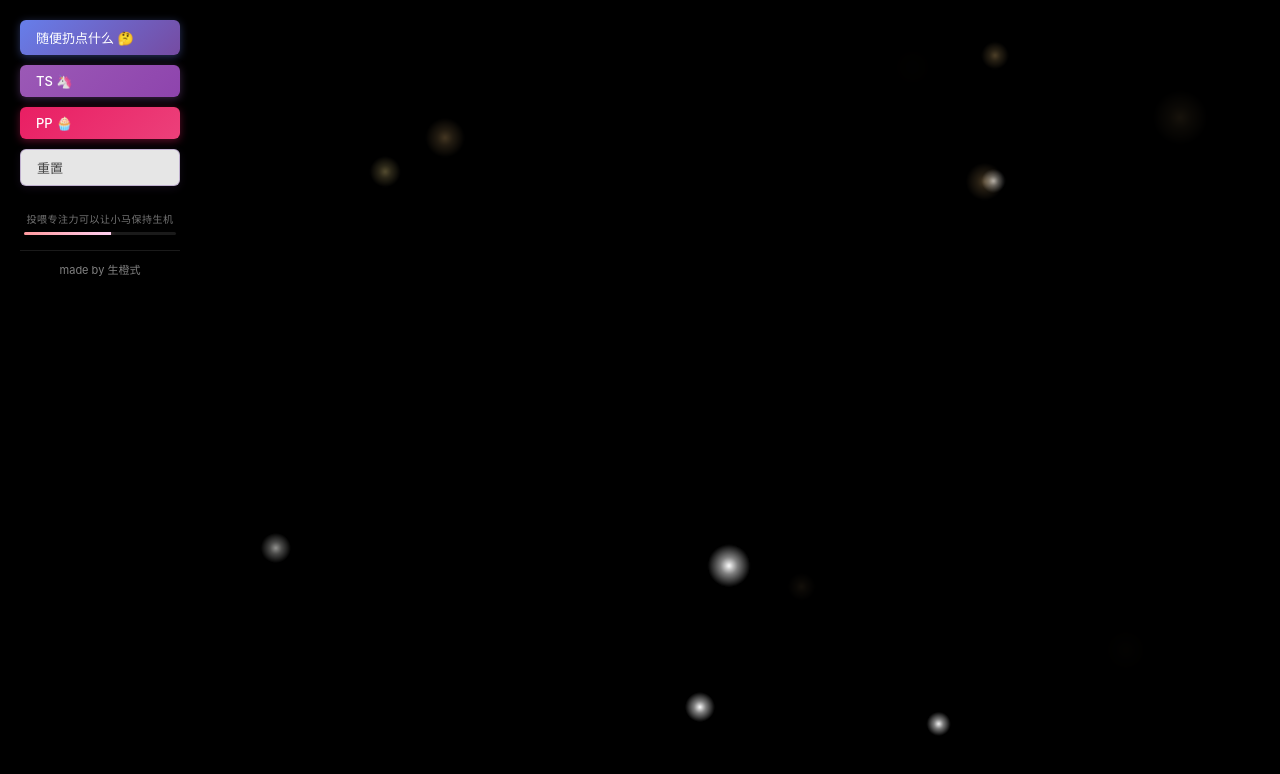
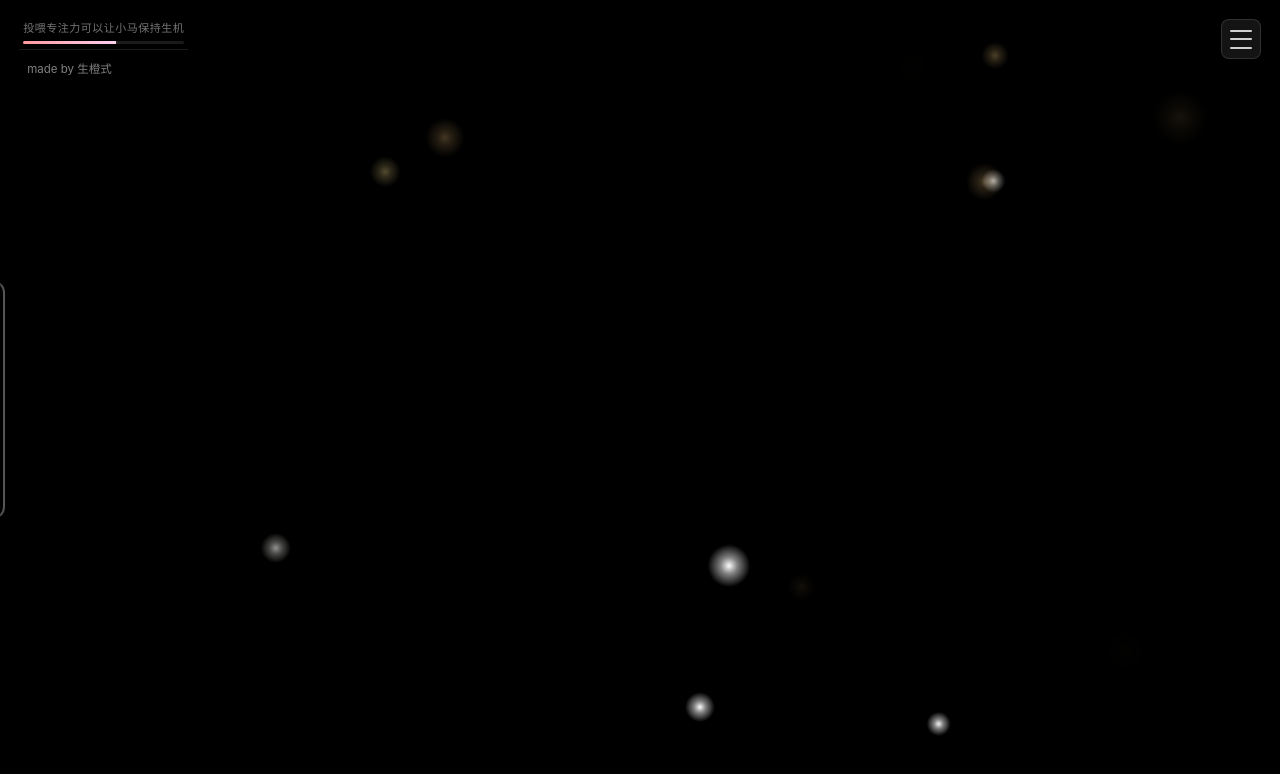
Before and after one commit to senwich/SenwichScene, a Vue app: page / in a window 1280 px wide. Shown: the top 774 px of the page. Built offline with nearby package versions, Linux system fonts and the light colour scheme.

Commit message:
feat:menu hide

```diff
--- a/src/App.vue
+++ b/src/App.vue
@@ -1,5 +1,5 @@
 <script setup lang="ts">
-import { watch } from "vue";
+import { ref, watch, onMounted, onUnmounted } from "vue";
 import { useSplatViewer } from "./composables/useSplatViewer";
 import { usePonyCare } from "./composables/usePonyCare";
 
@@ -9,6 +9,52 @@ const { energy } = usePonyCare();
 // Connect energy system to viewer
 watch(energy, (newEnergy) => {
   updateEnergy(newEnergy);
+});
+
+// ── Sidebar toggle (hamburger button / swipe) ──
+const sidebarOpen = ref(false);
+
+function toggleSidebar() {
+  sidebarOpen.value = !sidebarOpen.value;
+}
+
+function closeSidebar() {
+  sidebarOpen.value = false;
+}
+
+// Touch swipe detection
+let touchStartX = 0;
+let touchStartY = 0;
+const SWIPE_EDGE = 30;
+const SWIPE_MIN = 50;
+
+function onTouchStart(e: TouchEvent) {
+  const t = e.touches[0];
+  if (!t) return;
+  touchStartX = t.clientX;
+  touchStartY = t.clientY;
+}
+
+function onTouchEnd(e: TouchEvent) {
+  const t = e.changedTouches[0];
+  if (!t) return;
+  const dx = t.clientX - touchStartX;
+  const dy = Math.abs(t.clientY - touchStartY);
+  if (touchStartX < SWIPE_EDGE && dx > SWIPE_MIN && dx > dy) {
+    sidebarOpen.value = true;
+  } else if (sidebarOpen.value && dx < -SWIPE_MIN && Math.abs(dx) > dy) {
+    sidebarOpen.value = false;
+  }
+}
+
+onMounted(() => {
+  document.addEventListener('touchstart', onTouchStart, { passive: true });
+  document.addEventListener('touchend', onTouchEnd, { passive: true });
+});
+
+onUnmounted(() => {
+  document.removeEventListener('touchstart', onTouchStart);
+  document.removeEventListener('touchend', onTouchEnd);
 });
 </script>
 
@@ -21,31 +67,43 @@ watch(energy, (newEnergy) => {
       @change="handleFileSelect"
       style="display: none"
     />
-    <div class="controls-sidebar">
-      <button class="file-button" @click="triggerFileSelect">
-        随便扔点什么 🤔
-      </button>
-      <button class="twilight-button" @click="loadTwilightSparkle">
-        TS 🦄
-      </button>
-      <button class="pinkie-button" @click="loadPinkiePie">
-        PP 🧁
-      </button>
-      <button class="reset-button" @click="resetView()">
-        重置
-      </button>
 
+    <!-- Always-visible labels at top-left -->
+    <div class="top-left-labels">
       <div class="energy-indicator" title="Focus Energy">
         <div class="energy-hint">投喂专注力可以让小马保持生机</div>
         <div class="energy-bar">
           <div class="energy-fill" :style="{ width: (energy * 100) + '%' }"></div>
         </div>
       </div>
+      <div class="credit-label">made by 生橙式</div>
+    </div>
 
-      <div class="credit-label">
-        made by 生橙式
+    <!-- ☰ Hamburger button — always visible -->
+    <button class="hamburger-btn" :class="{ 'hamburger-open': sidebarOpen }" @click="toggleSidebar">
+      <span></span><span></span><span></span>
+    </button>
+
+    <!-- Left-edge hover trigger (PC only, pure CSS reveal) -->
+    <div class="hover-trigger">
+      <div class="controls-sidebar hover-sidebar">
+        <button class="file-button" @click="triggerFileSelect">随便扔点什么 🤔</button>
+        <button class="twilight-button" @click="loadTwilightSparkle">TS 🦄</button>
+        <button class="pinkie-button" @click="loadPinkiePie">PP 🧁</button>
+        <button class="reset-button" @click="resetView()">重置</button>
       </div>
     </div>
+
+    <!-- JS-controlled sidebar (hamburger / swipe) -->
+    <div class="controls-sidebar js-sidebar" :class="{ 'sidebar-visible': sidebarOpen }">
+      <button class="file-button" @click="triggerFileSelect">随便扔点什么 🤔</button>
+      <button class="twilight-button" @click="loadTwilightSparkle">TS 🦄</button>
+      <button class="pinkie-button" @click="loadPinkiePie">PP 🧁</button>
+      <button class="reset-button" @click="resetView()">重置</button>
+    </div>
+
+    <!-- Backdrop — closes sidebar on click -->
+    <div v-if="sidebarOpen" class="sidebar-backdrop" @click="closeSidebar"></div>
   </div>
 </template>
 
@@ -61,99 +119,29 @@ watch(energy, (newEnergy) => {
   position: relative;
   background-color: #000;
 }
-
 .container:active {
   cursor: grabbing;
 }
 
-.controls-sidebar {
+/* ═══════════════════════════════════════════════
+   Always-visible labels (top-left)
+   ═══════════════════════════════════════════════ */
+.top-left-labels {
   position: absolute;
-  top: 20px;
-  left: 20px;
-  display: flex;
-  flex-direction: column;
-  gap: 10px;
-  z-index: 10;
-  pointer-events: none; /* Let clicks pass through empty space */
+  top: clamp(10px, 1.5vw, 20px);
+  left: clamp(10px, 1.5vw, 20px);
+  z-index: 20;
+  pointer-events: none;
+  max-width: clamp(140px, 18vw, 220px);
 }
 
-.controls-sidebar button {
-  pointer-events: auto; /* Enable clicks on buttons */
-  padding: 8px 16px;
-  font-size: 13px;
-  font-weight: 500;
-  color: white;
-  border: none;
-  border-radius: 6px;
-  cursor: pointer;
-  transition: all 0.2s ease;
-  font-family: -apple-system, BlinkMacSystemFont, 'Segoe UI', Roboto, 'Helvetica Neue', Arial, sans-serif;
-  text-align: left;
-  width: 160px;
-  display: flex;
-  align-items: center;
-  justify-content: space-between;
-}
-
-.file-button {
-  background: linear-gradient(135deg, #667eea 0%, #764ba2 100%);
-  box-shadow: 0 2px 8px rgba(102, 126, 234, 0.4);
-}
-
-.file-button:hover {
-  transform: translateX(2px);
-  box-shadow: 0 4px 12px rgba(102, 126, 234, 0.6);
-}
-
-.twilight-button {
-  background: linear-gradient(135deg, #9b59b6 0%, #8e44ad 100%);
-  box-shadow: 0 2px 8px rgba(155, 89, 182, 0.4);
-}
-
-.twilight-button:hover {
-  transform: translateX(2px);
-  box-shadow: 0 4px 12px rgba(155, 89, 182, 0.6);
-}
-
-.pinkie-button {
-  background: linear-gradient(135deg, #e91e63 0%, #ec407a 100%);
-  box-shadow: 0 2px 8px rgba(233, 30, 99, 0.4);
-}
-
-.pinkie-button:hover {
-  transform: translateX(2px);
-  box-shadow: 0 4px 12px rgba(233, 30, 99, 0.6);
-}
-
-
-.reset-button {
-  background: rgba(255, 255, 255, 0.9);
-  color: #444 !important;
-  border: 1px solid rgba(118, 75, 162, 0.35) !important;
-  box-shadow: 0 2px 8px rgba(118, 75, 162, 0.15);
-}
-
-.reset-button:hover {
-  background: rgba(255, 255, 255, 1);
-  transform: translateX(2px);
-  box-shadow: 0 4px 12px rgba(118, 75, 162, 0.25);
-}
-
-.controls-sidebar button:active {
-  transform: translateX(0);
-  opacity: 0.9;
-}
-
-.energy-indicator {
-  padding: 0 4px;
-  margin-top: 15px;
-}
+.energy-indicator { padding: 0 4px; }
 
 .energy-hint {
-  font-size: 10px;
+  font-size: clamp(8px, 1vw, 11px);
   color: rgba(255, 255, 255, 0.45);
   margin-bottom: 6px;
-  text-align: center;
+  text-align: left;
   font-family: -apple-system, BlinkMacSystemFont, 'Segoe UI', Roboto, sans-serif;
   letter-spacing: 0.5px;
 }
@@ -176,13 +164,213 @@ watch(energy, (newEnergy) => {
 .credit-label {
   margin-top: 5px;
   padding: 4px 8px;
-  font-size: 11px;
+  font-size: clamp(9px, 0.9vw, 12px);
   color: rgba(255, 255, 255, 0.5);
-  text-align: center;
+  text-align: left;
   user-select: none;
   pointer-events: none;
   font-family: -apple-system, BlinkMacSystemFont, 'Segoe UI', Roboto, 'Helvetica Neue', Arial, sans-serif;
   border-top: 1px solid rgba(255, 255, 255, 0.1);
   padding-top: 10px;
 }
+
+/* ═══════════════════════════════════════════════
+   ☰ Hamburger button (always visible)
+   ═══════════════════════════════════════════════ */
+.hamburger-btn {
+  display: flex;
+  position: absolute;
+  top: clamp(10px, 1.5vw, 20px);
+  right: clamp(10px, 1.5vw, 20px);
+  z-index: 30;
+  width: clamp(30px, 3.5vw, 40px);
+  height: clamp(30px, 3.5vw, 40px);
+  padding: 6px;
+  background: rgba(255, 255, 255, 0.08);
+  backdrop-filter: blur(10px);
+  -webkit-backdrop-filter: blur(10px);
+  border: 1px solid rgba(255, 255, 255, 0.12);
+  border-radius: 8px;
+  cursor: pointer;
+  flex-direction: column;
+  justify-content: space-around;
+  align-items: center;
+  transition: background 0.2s ease;
+}
+.hamburger-btn:hover {
+  background: rgba(255, 255, 255, 0.15);
+}
+
+.hamburger-btn span {
+  display: block;
+  width: clamp(16px, 1.8vw, 22px);
+  height: 2px;
+  background: rgba(255, 255, 255, 0.8);
+  border-radius: 2px;
+  transition: all 0.3s ease;
+  transform-origin: center;
+}
+
+.hamburger-btn.hamburger-open span:nth-child(1) {
+  transform: rotate(45deg) translate(5px, 5px);
+}
+.hamburger-btn.hamburger-open span:nth-child(2) {
+  opacity: 0;
+}
+.hamburger-btn.hamburger-open span:nth-child(3) {
+  transform: rotate(-45deg) translate(5px, -5px);
+}
+
+/* ═══════════════════════════════════════════════
+   Hover trigger zone (PC only, pure CSS)
+   A tall narrow strip on the left edge.
+   On hover, it reveals .hover-sidebar via CSS.
+   ═══════════════════════════════════════════════ */
+.hover-trigger {
+  position: absolute;
+  top: 0;
+  left: 0;
+  width: 22px;
+  height: 100%;
+  z-index: 16;
+}
+
+/* The hover-sidebar sits inside the trigger, hidden off-screen */
+.hover-sidebar {
+  position: absolute;
+  top: 50%;
+  left: 0;
+  transform: translate(calc(-100% + 5px), -50%);
+  transition: transform 0.3s cubic-bezier(0.4, 0, 0.2, 1),
+              opacity 0.3s ease;
+  opacity: 1;
+  pointer-events: none;
+}
+
+/* When hovering the trigger strip OR the sidebar itself, slide it in */
+.hover-trigger:hover .hover-sidebar {
+  transform: translate(0, -50%);
+  opacity: 1;
+  pointer-events: auto;
+}
+
+/* On touch-only devices, hide the hover trigger entirely */
+@media (hover: none) {
+  .hover-trigger {
+    display: none;
+  }
+}
+
+/* ═══════════════════════════════════════════════
+   JS-controlled sidebar (hamburger / swipe)
+   ═══════════════════════════════════════════════ */
+.js-sidebar {
+  position: absolute;
+  top: 50%;
+  left: 0;
+  transform: translate(calc(-100% + 5px), -50%);
+  transition: transform 0.3s cubic-bezier(0.4, 0, 0.2, 1),
+              opacity 0.3s ease;
+  opacity: 1;
+  pointer-events: none;
+  z-index: 25;
+}
+.js-sidebar.sidebar-visible {
+  transform: translate(0, -50%);
+  opacity: 1;
+  pointer-events: auto;
+}
+
+/* ═══════════════════════════════════════════════
+   Shared sidebar panel styles
+   ═══════════════════════════════════════════════ */
+.controls-sidebar {
+  display: flex;
+  flex-direction: column;
+  gap: clamp(6px, 1vw, 12px);
+  padding: clamp(10px, 1.5vw, 20px);
+  background: rgba(0, 0, 0, 0.4);
+  backdrop-filter: blur(14px);
+  -webkit-backdrop-filter: blur(14px);
+  border-radius: 0 12px 12px 0;
+  border: 1px solid rgba(255, 255, 255, 0.15);
+  border-left: none;
+  /* Visible peek-out right edge as affordance hint */
+  border-right: 2px solid rgba(255, 255, 255, 0.35);
+}
+
+.controls-sidebar button {
+  padding: clamp(6px, 0.8vw, 10px) clamp(10px, 1.5vw, 18px);
+  font-size: clamp(11px, 1.2vw, 15px);
+  font-weight: 500;
+  color: white;
+  border: none;
+  border-radius: 6px;
+  cursor: pointer;
+  transition: all 0.2s ease;
+  font-family: -apple-system, BlinkMacSystemFont, 'Segoe UI', Roboto, 'Helvetica Neue', Arial, sans-serif;
+  text-align: left;
+  width: clamp(100px, 12vw, 180px);
+  display: flex;
+  align-items: center;
+  justify-content: space-between;
+  white-space: nowrap;
+}
+
+.file-button {
+  background: linear-gradient(135deg, #667eea 0%, #764ba2 100%);
+  box-shadow: 0 2px 8px rgba(102, 126, 234, 0.4);
+}
+.file-button:hover {
+  transform: translateX(2px);
+  box-shadow: 0 4px 12px rgba(102, 126, 234, 0.6);
+}
+
+.twilight-button {
+  background: linear-gradient(135deg, #9b59b6 0%, #8e44ad 100%);
+  box-shadow: 0 2px 8px rgba(155, 89, 182, 0.4);
+}
+.twilight-button:hover {
+  transform: translateX(2px);
+  box-shadow: 0 4px 12px rgba(155, 89, 182, 0.6);
+}
+
+.pinkie-button {
+  background: linear-gradient(135deg, #e91e63 0%, #ec407a 100%);
+  box-shadow: 0 2px 8px rgba(233, 30, 99, 0.4);
+}
+.pinkie-button:hover {
+  transform: translateX(2px);
+  box-shadow: 0 4px 12px rgba(233, 30, 99, 0.6);
+}
+
+.reset-button {
+  background: rgba(255, 255, 255, 0.9);
+  color: #444 !important;
+  border: 1px solid rgba(118, 75, 162, 0.35) !important;
+  box-shadow: 0 2px 8px rgba(118, 75, 162, 0.15);
+}
+.reset-button:hover {
+  background: rgba(255, 255, 255, 1);
+  transform: translateX(2px);
+  box-shadow: 0 4px 12px rgba(118, 75, 162, 0.25);
+}
+
+.controls-sidebar button:active {
+  transform: translateX(0);
+  opacity: 0.9;
+}
+
+/* ═══════════════════════════════════════════════
+   Backdrop (dismiss sidebar on click)
+   ═══════════════════════════════════════════════ */
+.sidebar-backdrop {
+  position: absolute;
+  top: 0;
+  left: 0;
+  width: 100%;
+  height: 100%;
+  z-index: 24;
+  background: rgba(0, 0, 0, 0.15);
+}
 </style>
```
